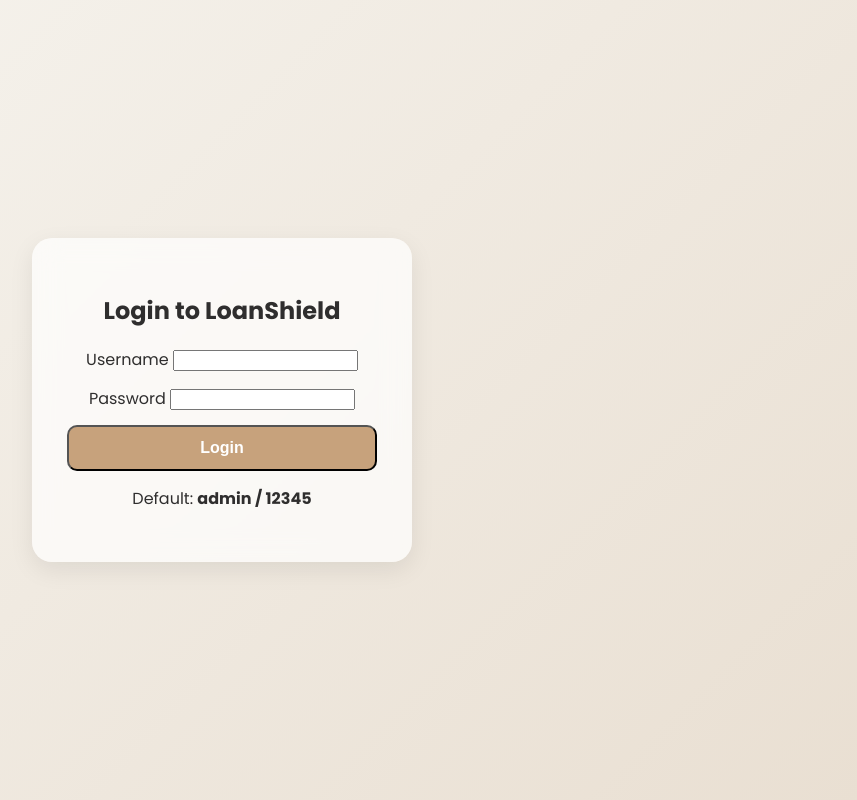
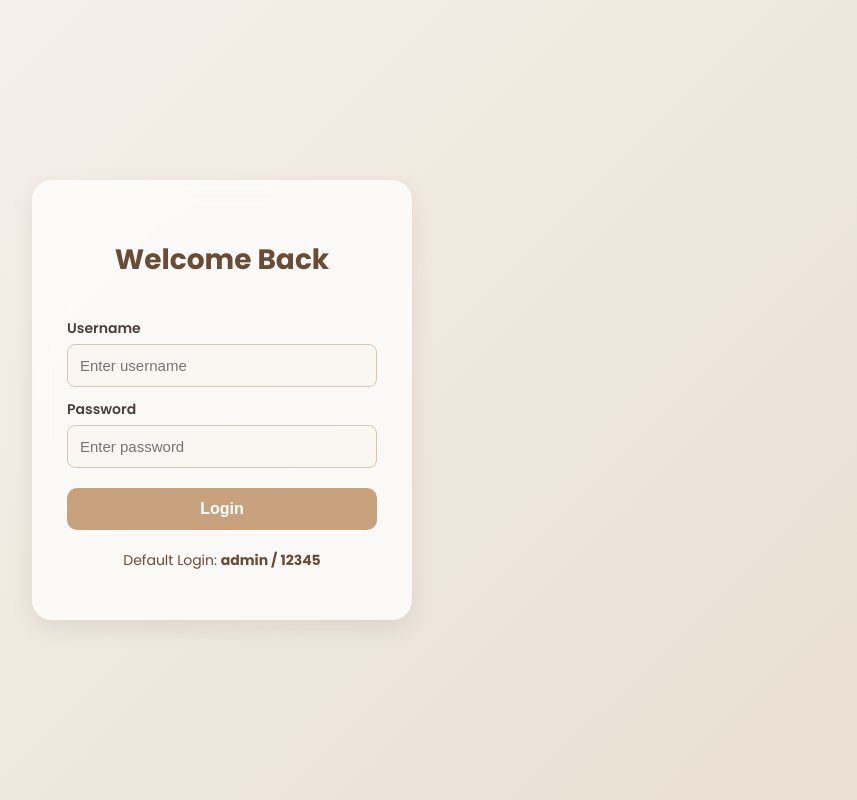
Before and after one commit to vishwasp1005/Loan_def, a Flask app: page /login in a window 1280 px wide. Shown: the whole page, without its empty margins (418-1275 px from the left). Run offline with Flask 3, Linux system fonts and the light colour scheme; parts of the project's set-up code (start-up, migrations or seed data) failed here and were passed over.

Commit message:
Update login.html

```diff
--- a/templates/login.html
+++ b/templates/login.html
@@ -12,26 +12,99 @@
             justify-content: center;
             align-items: center;
             height: 100vh;
+            font-family: "Poppins", sans-serif;
         }
+
         .auth-card {
             width: 380px;
             padding: 35px;
-            background: rgba(255,255,255,0.7);
+            border-radius: 20px;
+            background: rgba(255,255,255,0.75);
             backdrop-filter: blur(14px);
-            border-radius: 20px;
             box-shadow: 0 8px 25px rgba(0,0,0,0.08);
+            animation: fadeSlide 0.6s ease;
             text-align: center;
         }
+
+        @keyframes fadeSlide {
+            from { opacity: 0; transform: translateY(20px); }
+            to   { opacity: 1; transform: translateY(0); }
+        }
+
+        .auth-card h2 {
+            font-size: 28px;
+            margin-bottom: 25px;
+            color: #6A4C36;
+            font-weight: 700;
+        }
+
+        .auth-card label {
+            float: left;
+            font-size: 14px;
+            font-weight: 600;
+            color: #4a3e3e;
+            margin-top: 12px;
+        }
+
         .auth-card input {
+            width: 100%;
+            padding: 12px;
+            margin-top: 5px;
+            border: 1px solid #d5c7b8;
+            background: #FAF7F2;
+            border-radius: 8px;
+            font-size: 15px;
+        }
+
+        .auth-card button {
+            margin-top: 20px;
+            width: 100%;
+            padding: 12px;
+            font-size: 16px;
+            background: #C7A27C;
+            border: none;
+            color: white;
+            border-radius: 10px;
+            cursor: pointer;
+            font-weight: 600;
+            transition: 0.3s;
+        }
+
+        .auth-card button:hover {
+            background: #b28d63;
+            transform: translateY(-2px);
+        }
+
+        .error {
+            padding: 10px;
+            background: #ffd4d4;
+            color: #b92828;
+            border-radius: 8px;
+            font-size: 14px;
             margin-bottom: 15px;
+            animation: shake 0.3s ease;
+        }
+
+        @keyframes shake {
+            0% { transform: translateX(0); }
+            25% { transform: translateX(-4px); }
+            50% { transform: translateX(4px); }
+            75% { transform: translateX(-4px); }
+            100% { transform: translateX(0); }
+        }
+
+        .default-info {
+            margin-top: 20px;
+            font-size: 14px;
+            color: #6A4C36;
         }
     </style>
 </head>
 
 <body>
 
-<div class="auth-card fade-in">
-    <h2>Login to LoanShield</h2>
+<div class="auth-card">
+    <h2>Welcome Back</h2>
 
     {% if error %}
         <p class="error">{{ error }}</p>
@@ -39,15 +112,15 @@
 
     <form method="POST">
         <label>Username</label>
-        <input type="text" name="username" required>
+        <input type="text" name="username" placeholder="Enter username" required>
 
         <label>Password</label>
-        <input type="password" name="password" required>
+        <input type="password" name="password" placeholder="Enter password" required>
 
-        <button class="btn-primary full-btn" type="submit">Login</button>
+        <button type="submit">Login</button>
     </form>
 
-    <p style="margin-top:15px;">Default: <b>admin / 12345</b></p>
+    <p class="default-info">Default Login: <b>admin / 12345</b></p>
 </div>
 
 </body>
```
